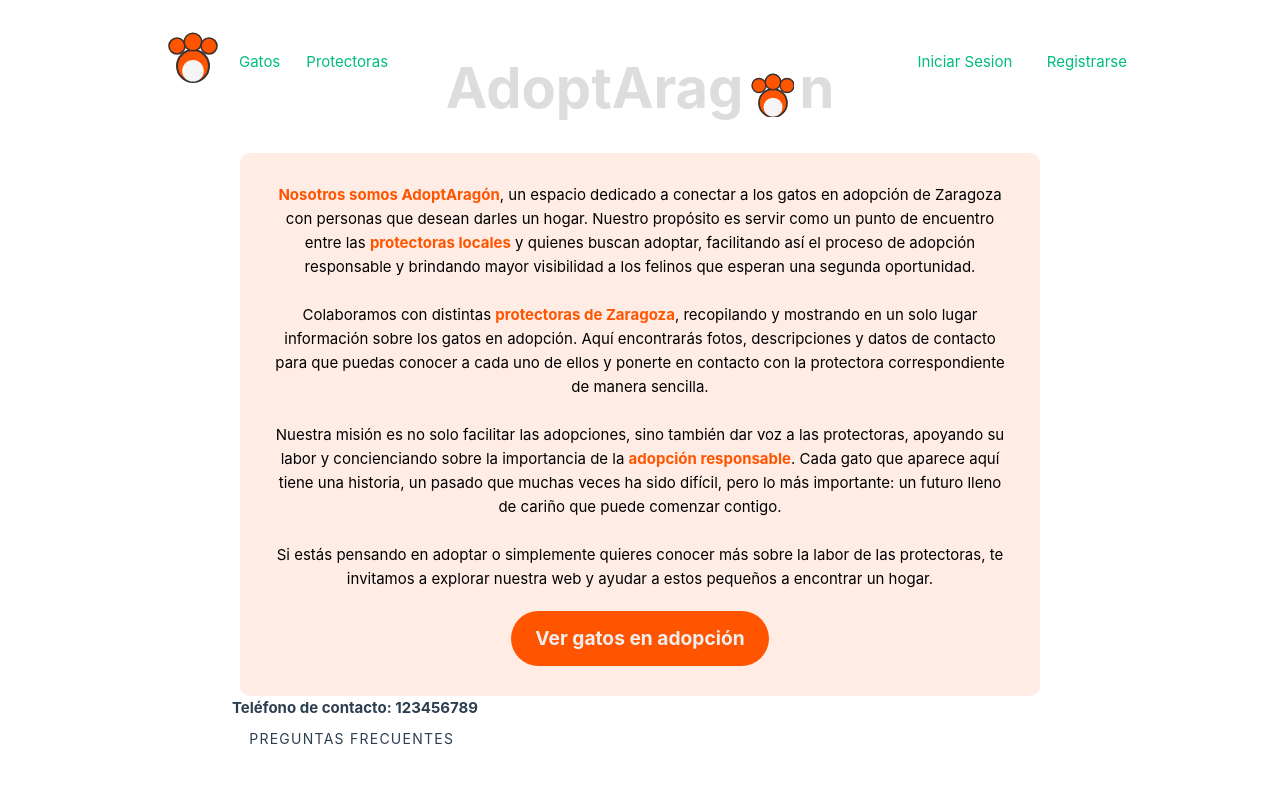
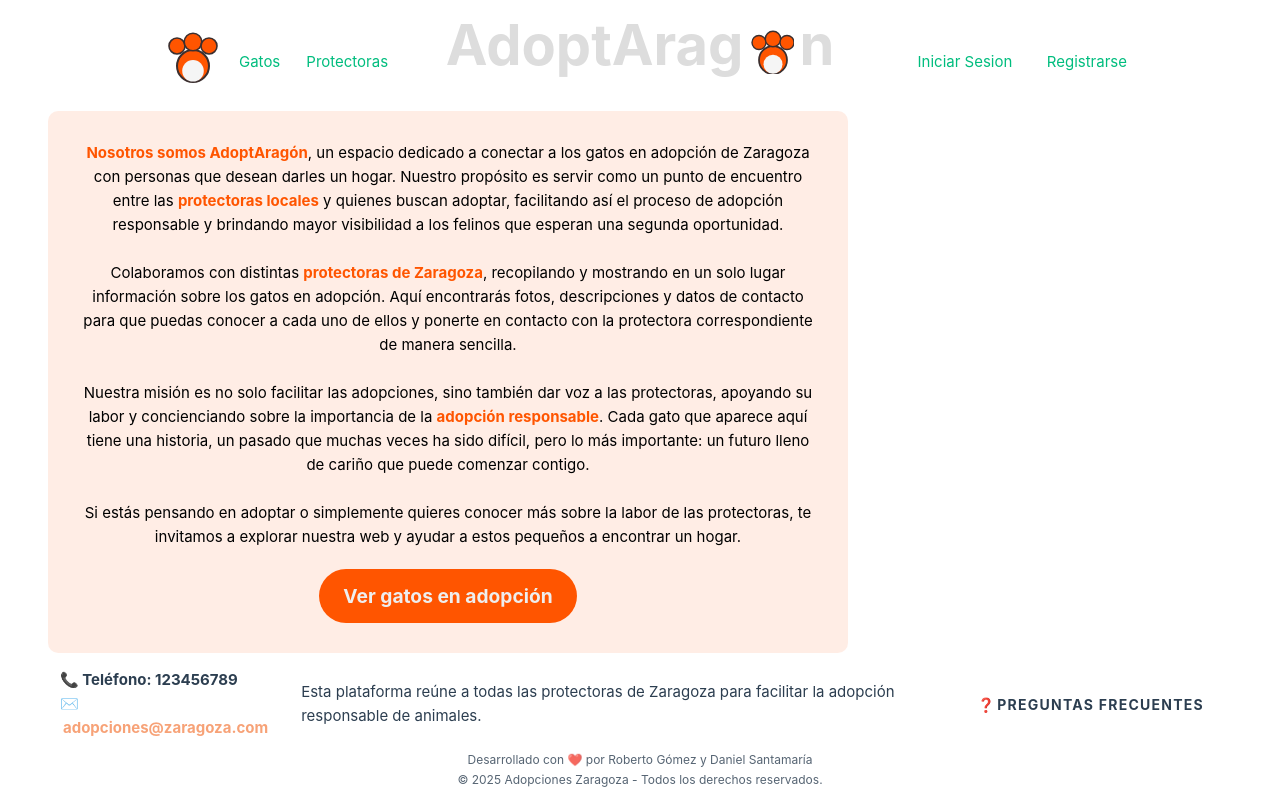
Before and after one commit to Librito21/Proyecto-Gatos-Front2eva, a Vue app: page / in a window 1280 px wide. Built offline with nearby package versions, Linux system fonts and the light colour scheme; the HTML template or start-up script is replaced by a standard one.

Commit message:
Footer hecho

```diff
--- a/src/components/Footer.vue
+++ b/src/components/Footer.vue
@@ -3,10 +3,93 @@
 </script>
 
 <template>
-    <footer class="footer">
-    <div class="footer__rrss">
-      <div> <b> Teléfono de contacto: 123456789</b> </div>
-      <v-btn to="/faq" variant="text">Preguntas Frecuentes</v-btn>
+  <footer class="footer">
+    <div class="footer__container">
+      <!-- Contacto -->
+      <div class="footer__section">
+        <b>📞 Teléfono: 123456789</b>
+        <b>✉️ <a href="mailto:adopciones@zaragoza.com" class="footer-link">adopciones@zaragoza.com</a></b>
+      </div>
+
+      <!-- Información General -->
+      <div class="footer__section">
+        <p>
+          Esta plataforma reúne a todas las protectoras de Zaragoza para facilitar la adopción responsable de animales.
+        </p>
+      </div>
+
+      <!-- Enlaces -->
+      <div class="footer__section">
+        <v-btn to="/faq" variant="text">❓ <b>Preguntas Frecuentes</b></v-btn>
+      </div>
+    </div>
+
+    <div class="footer__credits">
+      <p>Desarrollado con ❤️ por Roberto Gómez y Daniel Santamaría</p>
+      <p>© {{ new Date().getFullYear() }} Adopciones Zaragoza - Todos los derechos reservados.</p>
     </div>
   </footer>
 </template>
+
+<style scoped>
+.footer {
+  width: 100%;
+  padding: 10px 0; /* Se reduce la altura */
+  text-align: center;
+}
+
+.footer__container {
+  display: flex;
+  flex-direction: column;
+  align-items: center;
+  text-align: center;
+  width: 100%;
+  padding: 5px;
+}
+
+/* Cada sección del footer ocupa todo el ancho en móviles */
+.footer__section {
+  width: 100%;
+  padding: 5px 0;
+  display: flex;
+  flex-direction: column;
+}
+
+/* Créditos al final */
+.footer__credits {
+  font-size: 12px;
+  opacity: 0.8;
+  margin-top: 5px;
+}
+
+/* Enlaces dentro del footer */
+.footer-link {
+  text-decoration: none;
+  color: #f7a277;
+  font-weight: bold;
+}
+
+.footer-link:hover {
+  color: #fb7c3c;
+}
+
+/* 📌 Estilos para pantallas más grandes */
+@media (min-width: 768px) {
+  .footer__container {
+    flex-direction: row;
+    justify-content: space-between;
+    max-width: 1200px;
+    margin: 0 auto;
+  }
+
+  .footer__section {
+    width: auto;
+    text-align: left;
+    padding: 0 15px;
+  }
+
+  .footer__credits {
+    text-align: center;
+  }
+}
+</style>
--- a/src/views/FAQView.vue
+++ b/src/views/FAQView.vue
@@ -25,28 +25,42 @@
   </template>
 
   <style scoped>
-  .faq-item {
-    white-space: normal !important;
-    overflow: visible !important;
-  }
+.faq-container {
+  max-width: 800px;
+  margin: 0 auto;
+  padding: 20px;
+  position: relative;
+  z-index: 500;
+}
 
-  .faq-text {
-    white-space: normal !important;
-    word-wrap: break-word !important;
-    overflow-wrap: break-word !important;
-    display: block !important;
-    text-overflow: unset !important;
-    line-height: 1.4 !important;
-    max-width: 100% !important;
-    height: auto !important;
-    min-height: 20px !important; /* Ajusta el mínimo para que no se colapse */
-  }
+.faq {
+  border-bottom: 1px solid #ddd;
+  padding: 10px 0;
+}
 
-  .faq-title {
-    font-weight: bold;
-    white-space: normal !important;
-    overflow: visible !important;
-  }
+.faq-question {
+  width: 100%;
+  text-align: left;
+  font-size: 1.2rem;
+  background: none;
+  border: none;
+  cursor: pointer;
+  padding: 10px;
+}
+
+.faq-answer {
+  margin-top: 10px;
+  font-size: 1rem;
+  color: #333;
+  position: relative;
+  z-index: 1;
+}
+
+/* Asegurar que el contenido respete la cabecera */
+body {
+  padding-top: 80px;
+}
+
   </style>
 
   <script setup lang="ts">
```
